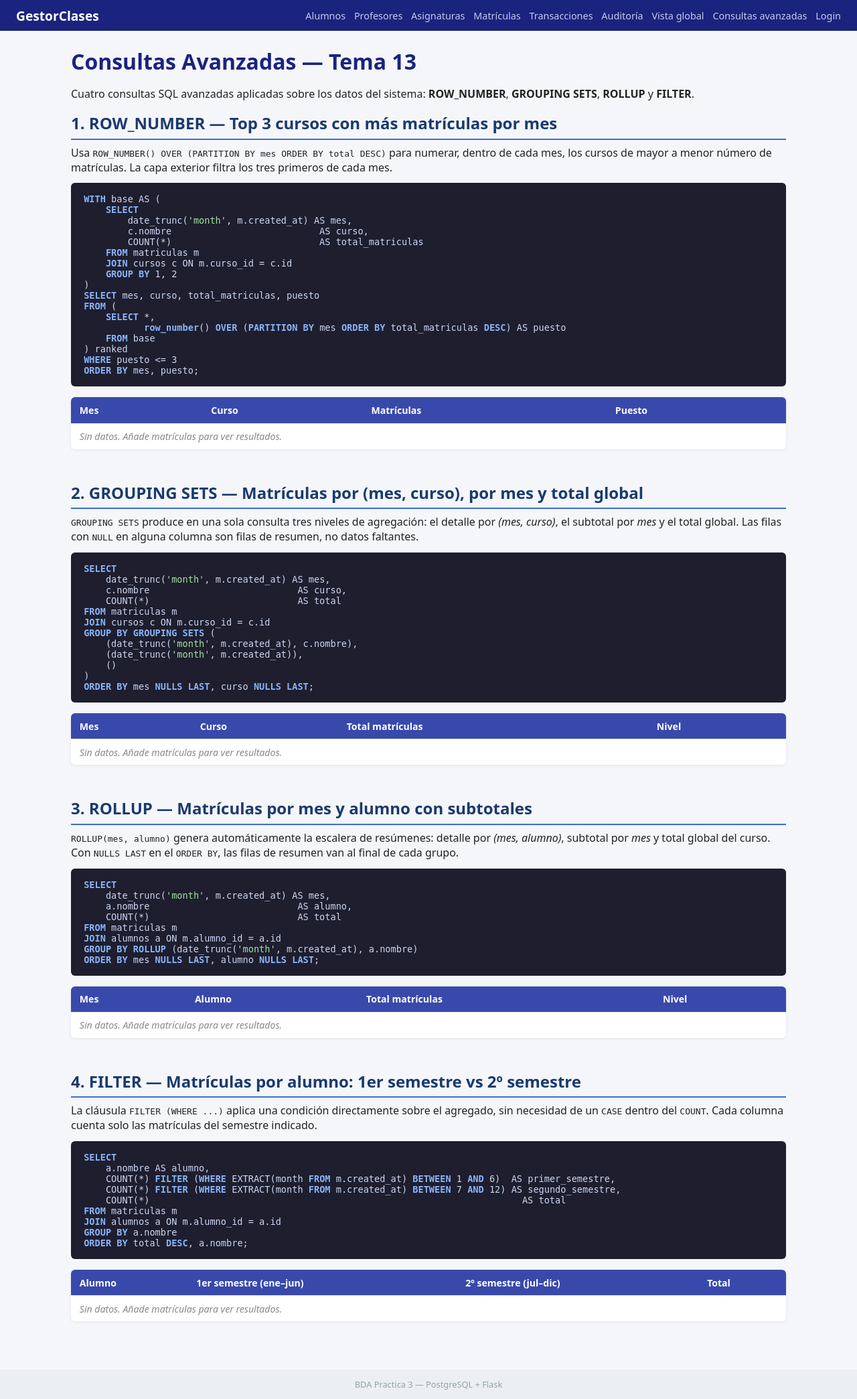
After one commit to Rodrcam/BDA_5_Colab, a Flask app: page /consultas-avanzadas/ in a window 1280 px wide. The commit adds this page. Shown: the whole page at 67% size. Run offline with Flask 3, Linux system fonts and the light colour scheme; data that the repository does not hold is empty; some libraries are stand-ins or nearby versions.

Commit message:
Añadir consultas avanzadas del tema 13: ROW_NUMBER, GROUPING SETS, ROLLUP, FILTER
Se añade una nueva sección /consultas-avanzadas con cuatro consultas SQL
avanzadas sobre los datos existentes de matrículas, alumnos y cursos:

- ROW_NUMBER: top 3 cursos con más matrículas por mes (ventana particionada).
- GROUPING SETS: detalle (mes, curso) + subtotal por mes + total global.
- ROLLUP: matrículas por (mes, alumno) con escalera de subtotales automática.
- FILTER: matrículas por alumno separadas en 1er y 2º semestre en una sola consulta.

Cada consulta se muestra con el SQL resaltado y una tabla visual diferenciada
con colores para filas de detalle, subtotal y total.

https://claude.ai/code/session_01TB3wSH32pQuFLovtabnHyM

```diff
--- a/BBDDAvanzadas-colab/app.py
+++ b/BBDDAvanzadas-colab/app.py
@@ -17,6 +17,7 @@ def create_app() -> Flask:
     app.register_blueprint(profesores_bp,   name="profesores")
     app.register_blueprint(transacciones_bp,name="transacciones")
     app.register_blueprint(vista_bp,        name="vista")
+    app.register_blueprint(consultas_bp,    name="consultas_avanzadas")
 
     # Redireccionamiento
     @app.route("/")
--- a/BBDDAvanzadas-colab/models/__init__.py
+++ b/BBDDAvanzadas-colab/models/__init__.py
@@ -4,6 +4,7 @@ from models.db import (
     OperacionesProfesor,
     OperacionesCurso,
     OperacionesMatricula,
+    OperacionesConsultasAvanzadas,
     SQLiteAuth,
 )
 from models.entities import Alumnos, Profesores, Cursos, Matriculas
@@ -15,6 +16,7 @@ __all__ = [
     "OperacionesProfesor",
     "OperacionesCurso",
     "OperacionesMatricula",
+    "OperacionesConsultasAvanzadas",
     "SQLiteAuth",
     # Entities
     "Alumnos",
--- a/BBDDAvanzadas-colab/models/db/__init__.py
+++ b/BBDDAvanzadas-colab/models/db/__init__.py
@@ -4,6 +4,7 @@ from models.db.psql import (
     OperacionesProfesor,
     OperacionesCurso,
     OperacionesMatricula,
+    OperacionesConsultasAvanzadas,
 )
 from models.db.sqlite import SQLiteAuth
 
@@ -13,5 +14,6 @@ __all__ = [
     "OperacionesProfesor",
     "OperacionesCurso",
     "OperacionesMatricula",
+    "OperacionesConsultasAvanzadas",
     "SQLiteAuth",
 ]
--- a/BBDDAvanzadas-colab/routes/__init__.py
+++ b/BBDDAvanzadas-colab/routes/__init__.py
@@ -11,6 +11,7 @@ from routes.matriculas import matriculas_bp
 from routes.profesores import profesores_bp
 from routes.transacciones import transacciones_bp
 from routes.vista import vista_bp
+from routes.consultas_avanzadas import consultas_bp
 
 __all__ = [
     "alumnos_bp",
@@ -22,4 +23,5 @@ __all__ = [
     "profesores_bp",
     "transacciones_bp",
     "vista_bp",
+    "consultas_bp",
 ]
--- /dev/null
+++ b/BBDDAvanzadas-colab/routes/consultas_avanzadas.py
@@ -0,0 +1,30 @@
+"""routes/consultas_avanzadas.py — Consultas avanzadas del tema 13."""
+from flask import Blueprint, render_template
+from models import OperacionesConsultasAvanzadas
+
+consultas_bp = Blueprint("consultas_avanzadas", __name__, url_prefix="/consultas-avanzadas")
+_ops = OperacionesConsultasAvanzadas()
+
+
+@consultas_bp.route("/")
+def index():
+    error = None
+    row_number_rows = []
+    grouping_sets_rows = []
+    rollup_rows = []
+    filter_rows = []
+    try:
+        row_number_rows = _ops.row_number_top_cursos()
+        grouping_sets_rows = _ops.grouping_sets_matriculas()
+        rollup_rows = _ops.rollup_matriculas()
+        filter_rows = _ops.filter_semestres()
+    except Exception as exc:
+        error = str(exc)
+    return render_template(
+        "consultas_avanzadas/index.html",
+        row_number_rows=row_number_rows,
+        grouping_sets_rows=grouping_sets_rows,
+        rollup_rows=rollup_rows,
+        filter_rows=filter_rows,
+        error=error,
+    )
--- a/BBDDAvanzadas-colab/templates/base.html
+++ b/BBDDAvanzadas-colab/templates/base.html
@@ -17,6 +17,7 @@
       <li><a href="{{ url_for('transacciones.index') }}">Transacciones</a></li>
       <li><a href="{{ url_for('auditoria.index') }}">Auditoría</a></li>
       <li><a href="{{ url_for('vista.index') }}">Vista global</a></li>
+      <li><a href="{{ url_for('consultas_avanzadas.index') }}">Consultas avanzadas</a></li>
       {% if session.get('user') %}
         <li><span class="nav-user">{{ session.user.username }}</span></li>
         <li><a href="{{ url_for('auth.logout') }}">Salir</a></li>
--- /dev/null
+++ b/BBDDAvanzadas-colab/templates/consultas_avanzadas/index.html
@@ -0,0 +1,238 @@
+{% extends "base.html" %}
+{% block title %}Consultas Avanzadas — Tema 13{% endblock %}
+
+{% block content %}
+<style>
+  .query-block { margin-bottom: 3rem; }
+  .query-block h2 { border-bottom: 2px solid #3b6fcc; padding-bottom: .4rem; color: #1a3a6e; }
+  .query-block .sql-box {
+    background: #1e1e2e; color: #cdd6f4; font-family: monospace;
+    font-size: .85rem; padding: 1rem 1.2rem; border-radius: 6px;
+    margin: .8rem 0 1rem; white-space: pre-wrap; overflow-x: auto;
+  }
+  .keyword { color: #89b4fa; font-weight: bold; }
+  .highlight-row td { background: #fff3cd; font-weight: bold; }
+  .total-row  td { background: #d1e7dd; font-weight: bold; }
+  .subtotal-row td { background: #e8f4fd; font-style: italic; }
+  .badge {
+    display: inline-block; padding: .15rem .5rem; border-radius: 12px;
+    font-size: .75rem; font-weight: bold; color: #fff;
+  }
+  .badge-1 { background: #ffc107; color: #333; }
+  .badge-2 { background: #adb5bd; }
+  .badge-3 { background: #cd7f32; }
+  .empty-msg { color: #888; font-style: italic; }
+</style>
+
+<h1>Consultas Avanzadas — Tema 13</h1>
+<p>Cuatro consultas SQL avanzadas aplicadas sobre los datos del sistema: <strong>ROW_NUMBER</strong>, <strong>GROUPING SETS</strong>, <strong>ROLLUP</strong> y <strong>FILTER</strong>.</p>
+
+{% if error %}
+<div class="alert alert-danger">
+  <strong>Error al ejecutar las consultas:</strong> {{ error }}<br>
+  <small>Comprueba que la base de datos está disponible y tiene datos.</small>
+</div>
+{% endif %}
+
+<!-- ================================================================ -->
+<!-- 1. ROW_NUMBER -->
+<!-- ================================================================ -->
+<section class="query-block">
+  <h2>1. ROW_NUMBER — Top 3 cursos con más matrículas por mes</h2>
+  <p>
+    Usa <code>ROW_NUMBER() OVER (PARTITION BY mes ORDER BY total DESC)</code> para
+    numerar, dentro de cada mes, los cursos de mayor a menor número de matrículas.
+    La capa exterior filtra los tres primeros de cada mes.
+  </p>
+  <div class="sql-box"><span class="keyword">WITH</span> base AS (
+    <span class="keyword">SELECT</span>
+        date_trunc(<span style="color:#a6e3a1">'month'</span>, m.created_at) AS mes,
+        c.nombre                           AS curso,
+        COUNT(*)                           AS total_matriculas
+    <span class="keyword">FROM</span> matriculas m
+    <span class="keyword">JOIN</span> cursos c ON m.curso_id = c.id
+    <span class="keyword">GROUP BY</span> 1, 2
+)
+<span class="keyword">SELECT</span> mes, curso, total_matriculas, puesto
+<span class="keyword">FROM</span> (
+    <span class="keyword">SELECT</span> *,
+           <span class="keyword">row_number</span>() <span class="keyword">OVER</span> (<span class="keyword">PARTITION BY</span> mes <span class="keyword">ORDER BY</span> total_matriculas <span class="keyword">DESC</span>) AS puesto
+    <span class="keyword">FROM</span> base
+) ranked
+<span class="keyword">WHERE</span> puesto &lt;= 3
+<span class="keyword">ORDER BY</span> mes, puesto;</div>
+
+  <table class="data-table">
+    <thead>
+      <tr>
+        <th>Mes</th>
+        <th>Curso</th>
+        <th>Matrículas</th>
+        <th>Puesto</th>
+      </tr>
+    </thead>
+    <tbody>
+      {% for row in row_number_rows %}
+      <tr>
+        <td>{{ row[0].strftime('%Y-%m') if row[0] else '—' }}</td>
+        <td>{{ row[1] }}</td>
+        <td>{{ row[2] }}</td>
+        <td>
+          {% if row[3] == 1 %}
+            <span class="badge badge-1">🥇 1º</span>
+          {% elif row[3] == 2 %}
+            <span class="badge badge-2">🥈 2º</span>
+          {% else %}
+            <span class="badge badge-3">🥉 3º</span>
+          {% endif %}
+        </td>
+      </tr>
+      {% else %}
+      <tr><td colspan="4" class="empty-msg">Sin datos. Añade matrículas para ver resultados.</td></tr>
+      {% endfor %}
+    </tbody>
+  </table>
+</section>
+
+<!-- ================================================================ -->
+<!-- 2. GROUPING SETS -->
+<!-- ================================================================ -->
+<section class="query-block">
+  <h2>2. GROUPING SETS — Matrículas por (mes, curso), por mes y total global</h2>
+  <p>
+    <code>GROUPING SETS</code> produce en una sola consulta tres niveles de agregación:
+    el detalle por <em>(mes, curso)</em>, el subtotal por <em>mes</em> y el total global.
+    Las filas con <code>NULL</code> en alguna columna son filas de resumen, no datos faltantes.
+  </p>
+  <div class="sql-box"><span class="keyword">SELECT</span>
+    date_trunc(<span style="color:#a6e3a1">'month'</span>, m.created_at) AS mes,
+    c.nombre                           AS curso,
+    COUNT(*)                           AS total
+<span class="keyword">FROM</span> matriculas m
+<span class="keyword">JOIN</span> cursos c ON m.curso_id = c.id
+<span class="keyword">GROUP BY GROUPING SETS</span> (
+    (date_trunc(<span style="color:#a6e3a1">'month'</span>, m.created_at), c.nombre),
+    (date_trunc(<span style="color:#a6e3a1">'month'</span>, m.created_at)),
+    ()
+)
+<span class="keyword">ORDER BY</span> mes <span class="keyword">NULLS LAST</span>, curso <span class="keyword">NULLS LAST</span>;</div>
+
+  <table class="data-table">
+    <thead>
+      <tr><th>Mes</th><th>Curso</th><th>Total matrículas</th><th>Nivel</th></tr>
+    </thead>
+    <tbody>
+      {% for row in grouping_sets_rows %}
+        {% if row[0] is none and row[1] is none %}
+          <tr class="total-row">
+            <td>—</td><td>—</td><td>{{ row[2] }}</td><td>TOTAL GLOBAL</td>
+          </tr>
+        {% elif row[1] is none %}
+          <tr class="subtotal-row">
+            <td>{{ row[0].strftime('%Y-%m') if row[0] else '—' }}</td>
+            <td>—</td><td>{{ row[2] }}</td><td>Subtotal mes</td>
+          </tr>
+        {% else %}
+          <tr>
+            <td>{{ row[0].strftime('%Y-%m') if row[0] else '—' }}</td>
+            <td>{{ row[1] }}</td><td>{{ row[2] }}</td><td>Detalle</td>
+          </tr>
+        {% endif %}
+      {% else %}
+      <tr><td colspan="4" class="empty-msg">Sin datos. Añade matrículas para ver resultados.</td></tr>
+      {% endfor %}
+    </tbody>
+  </table>
+</section>
+
+<!-- ================================================================ -->
+<!-- 3. ROLLUP -->
+<!-- ================================================================ -->
+<section class="query-block">
+  <h2>3. ROLLUP — Matrículas por mes y alumno con subtotales</h2>
+  <p>
+    <code>ROLLUP(mes, alumno)</code> genera automáticamente la escalera de resúmenes:
+    detalle por <em>(mes, alumno)</em>, subtotal por <em>mes</em> y total global del curso.
+    Con <code>NULLS LAST</code> en el <code>ORDER BY</code>, las filas de resumen van al final de cada grupo.
+  </p>
+  <div class="sql-box"><span class="keyword">SELECT</span>
+    date_trunc(<span style="color:#a6e3a1">'month'</span>, m.created_at) AS mes,
+    a.nombre                           AS alumno,
+    COUNT(*)                           AS total
+<span class="keyword">FROM</span> matriculas m
+<span class="keyword">JOIN</span> alumnos a ON m.alumno_id = a.id
+<span class="keyword">GROUP BY ROLLUP</span> (date_trunc(<span style="color:#a6e3a1">'month'</span>, m.created_at), a.nombre)
+<span class="keyword">ORDER BY</span> mes <span class="keyword">NULLS LAST</span>, alumno <span class="keyword">NULLS LAST</span>;</div>
+
+  <table class="data-table">
+    <thead>
+      <tr><th>Mes</th><th>Alumno</th><th>Total matrículas</th><th>Nivel</th></tr>
+    </thead>
+    <tbody>
+      {% for row in rollup_rows %}
+        {% if row[0] is none and row[1] is none %}
+          <tr class="total-row">
+            <td>—</td><td>—</td><td>{{ row[2] }}</td><td>TOTAL GLOBAL</td>
+          </tr>
+        {% elif row[1] is none %}
+          <tr class="subtotal-row">
+            <td>{{ row[0].strftime('%Y-%m') if row[0] else '—' }}</td>
+            <td>—</td><td>{{ row[2] }}</td><td>Subtotal mes</td>
+          </tr>
+        {% else %}
+          <tr>
+            <td>{{ row[0].strftime('%Y-%m') if row[0] else '—' }}</td>
+            <td>{{ row[1] }}</td><td>{{ row[2] }}</td><td>Detalle</td>
+          </tr>
+        {% endif %}
+      {% else %}
+      <tr><td colspan="4" class="empty-msg">Sin datos. Añade matrículas para ver resultados.</td></tr>
+      {% endfor %}
+    </tbody>
+  </table>
+</section>
+
+<!-- ================================================================ -->
+<!-- 4. FILTER -->
+<!-- ================================================================ -->
+<section class="query-block">
+  <h2>4. FILTER — Matrículas por alumno: 1er semestre vs 2º semestre</h2>
+  <p>
+    La cláusula <code>FILTER (WHERE ...)</code> aplica una condición directamente sobre el
+    agregado, sin necesidad de un <code>CASE</code> dentro del <code>COUNT</code>.
+    Cada columna cuenta solo las matrículas del semestre indicado.
+  </p>
+  <div class="sql-box"><span class="keyword">SELECT</span>
+    a.nombre AS alumno,
+    COUNT(*) <span class="keyword">FILTER</span> (<span class="keyword">WHERE</span> EXTRACT(month <span class="keyword">FROM</span> m.created_at) <span class="keyword">BETWEEN</span> 1 <span class="keyword">AND</span> 6)  AS primer_semestre,
+    COUNT(*) <span class="keyword">FILTER</span> (<span class="keyword">WHERE</span> EXTRACT(month <span class="keyword">FROM</span> m.created_at) <span class="keyword">BETWEEN</span> 7 <span class="keyword">AND</span> 12) AS segundo_semestre,
+    COUNT(*)                                                                    AS total
+<span class="keyword">FROM</span> matriculas m
+<span class="keyword">JOIN</span> alumnos a ON m.alumno_id = a.id
+<span class="keyword">GROUP BY</span> a.nombre
+<span class="keyword">ORDER BY</span> total <span class="keyword">DESC</span>, a.nombre;</div>
+
+  <table class="data-table">
+    <thead>
+      <tr>
+        <th>Alumno</th>
+        <th>1er semestre (ene–jun)</th>
+        <th>2º semestre (jul–dic)</th>
+        <th>Total</th>
+      </tr>
+    </thead>
+    <tbody>
+      {% for row in filter_rows %}
+      <tr>
+        <td>{{ row[0] }}</td>
+        <td>{{ row[1] }}</td>
+        <td>{{ row[2] }}</td>
+        <td><strong>{{ row[3] }}</strong></td>
+      </tr>
+      {% else %}
+      <tr><td colspan="4" class="empty-msg">Sin datos. Añade matrículas para ver resultados.</td></tr>
+      {% endfor %}
+    </tbody>
+  </table>
+</section>
+{% endblock %}
```
Also changed, not shown: BBDDAvanzadas-colab/models/db/psql.py (+27 -0 lines), BBDDAvanzadas-colab/models/db/querys.py (+66 -0 lines).
